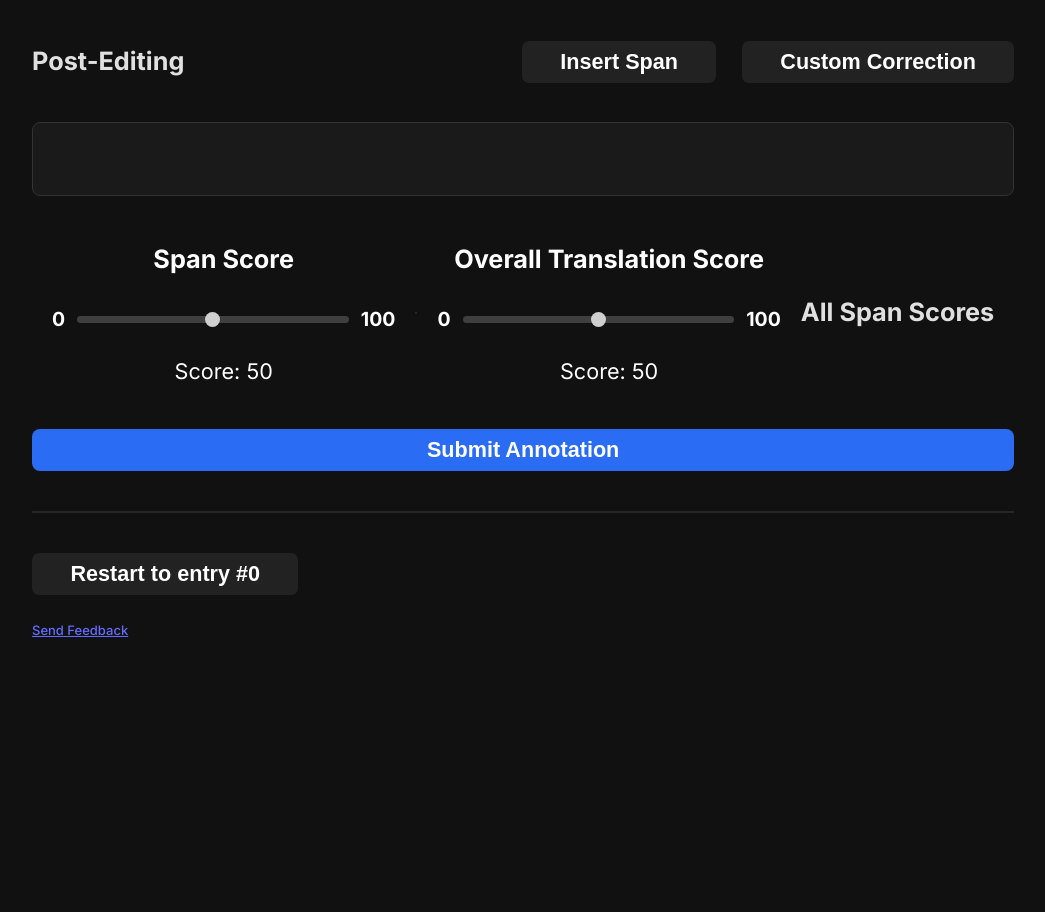
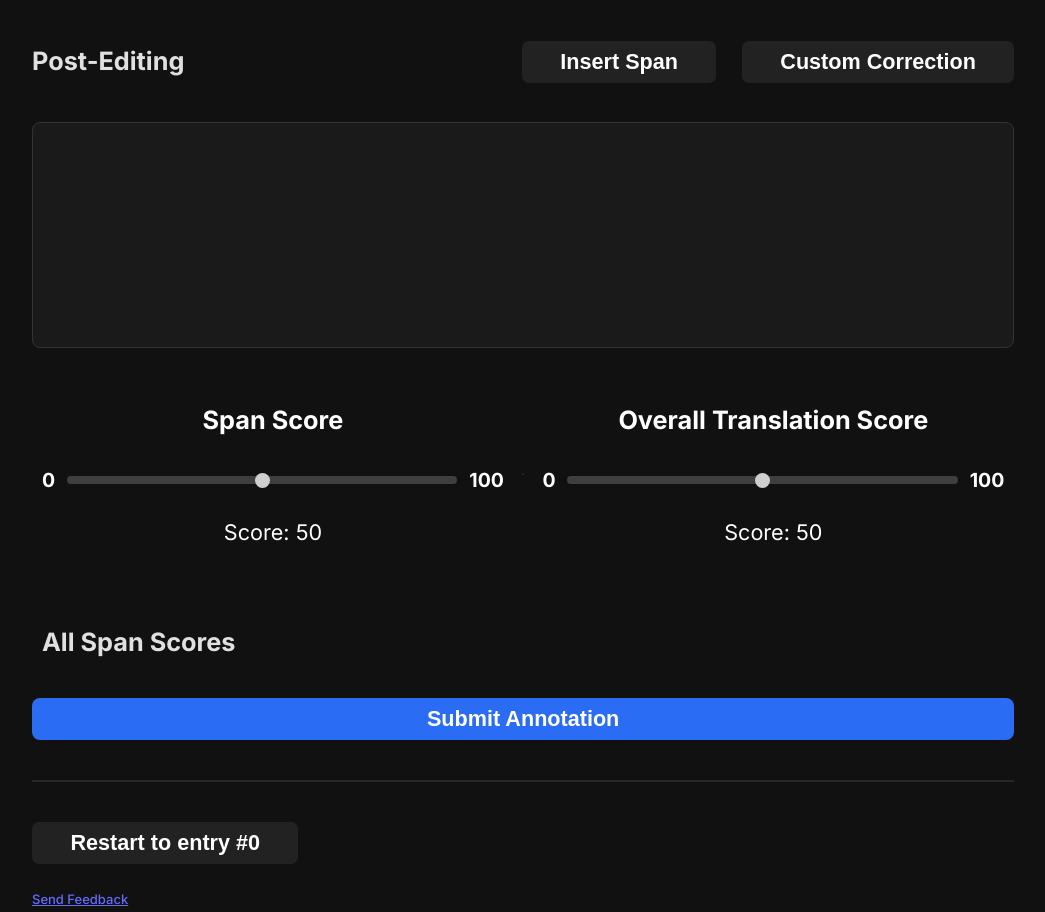
Before and after one commit to MekaelWasti/TranslationCorrect-V2, a React (Vite) app in the folder frontend/: page / in a window 1280 px wide. Shown: the part 980-1892 px from the top of the page, without its empty margins (96-1141 px from the left). Before the commit the page ends 1624 px from the top, so only its background shows below. Built offline with nearby package versions, Linux system fonts and the light colour scheme.

Commit message:
Added threading management

```diff
--- a/frontend/src/componentsStatic/App.tsx
+++ b/frontend/src/componentsStatic/App.tsx
@@ -105,8 +105,8 @@ const App: React.FC = () => {
     try {
       const response = await fetch(
         // "http://127.0.0.1:63030/submit_translation",
-        // "http://127.0.0.1:64000/submit_translation",
-        "https://43fb-99-232-136-159.ngrok-free.app/submit_translation", // Ngrok URL
+        "http://127.0.0.1:64000/submit_translation",
+        // "https://43fb-99-232-136-159.ngrok-free.app/submit_translation", // Ngrok URL
         {
           method: "POST",
           headers: {
@@ -148,8 +148,8 @@ const App: React.FC = () => {
       try {
         const response = await fetch(
           // "http://127.0.0.1:63030/fetch_error_spans",
-          // "http://127.0.0.1:64000/fetch_error_spans",
-          "https://43fb-99-232-136-159.ngrok-free.app/fetch_error_spans", // Ngrok URL
+          "http://127.0.0.1:64000/fetch_error_spans",
+          // "https://43fb-99-232-136-159.ngrok-free.app/fetch_error_spans", // Ngrok URL
           {
             method: "POST",
             headers: {
--- a/frontend/src/componentsStatic/postEdit/HighlightedText.tsx
+++ b/frontend/src/componentsStatic/postEdit/HighlightedText.tsx
@@ -303,7 +303,7 @@ const HighlightedText: React.FC<HighlightTextProps> = ({
           }}
         >
           <ul>
-            {Object.keys(colorMappings).map((errorType) => (
+            {Object.keys(colorMappings).map((errorType, index, array) => (
               <div className="dropdown-selection" key={errorType}>
                 <li
                   style={
@@ -315,7 +315,10 @@ const HighlightedText: React.FC<HighlightTextProps> = ({
                 >
                   <p>{errorType}</p>
                 </li>
-                <hr className="dropdown-divider" />
+                {/* Don't render the divider if it is the last item */}
+                {index < array.length - 1 && (
+                  <hr className="dropdown-divider" />
+                )}
               </div>
             ))}
           </ul>
--- a/frontend/src/componentsStatic/scoring/ScoringContainer.tsx
+++ b/frontend/src/componentsStatic/scoring/ScoringContainer.tsx
@@ -10,9 +10,11 @@ export const ScoringContainer: React.FC = () => {
   //   Return JSX
   return (
     <div className="scoring-section">
-      <SpanScoreSlider />
-      <div className="divider"></div>
-      <OverallScoreSlider />
+      <div className="sliders-row">
+        <SpanScoreSlider />
+        <div className="divider"></div>
+        <OverallScoreSlider />
+      </div>
       {/* Displaying All Span Scores */}
       <div className="span-scores-display">
         <h3>All Span Scores</h3>
--- a/frontend/src/index.css
+++ b/frontend/src/index.css
@@ -540,7 +540,7 @@ li {
 
 .dropdown-selection > li {
   padding: 0 0 0 0;
-  font-size: small;
+  font-size: large;
   padding: 0.8vh 1vw 0.8vh 1vw;
 }
 
@@ -653,6 +653,7 @@ li {
   flex-basis: 100%;
   font-size: 100%;
   width: 100%;
+  min-height: 25vh;
   /* height: 20vh; */
   background-color: #1a1a1a;
   border-radius: 8px;
@@ -660,7 +661,7 @@ li {
   font-family: Inter, system-ui, Avenir, Helvetica, Arial, sans-serif;
   resize: none;
   overflow: hidden;
-  padding: 4.5vh 1.5vw 4.5vh 1.5vw;
+  padding: 1.5vh 1.5vw 1.5vh 1.5vw;
   margin: 2vh 0vw 0vh 0vw;
 }
 
@@ -690,11 +691,12 @@ li {
 
 .scoring-section {
   display: flex;
-  justify-content: space-between;
-  align-items: center;
+  flex-direction: column;
+  /* justify-content: space-between; */
+  /* align-items: center; */
   flex-wrap: wrap;
-  gap: 20px;
-  padding: 20px;
+  gap: 10px;
+  padding: 10px;
 }
 
 .span-score-section,
@@ -705,7 +707,16 @@ li {
   color: #fff; /* Text color for contrast */
 }
 
+.sliders-row {
+  display: flex;
+  justify-content: space-between;
+  align-items: center;
+  flex-wrap: wrap;
+  gap: 10px;
+}
+
 .span-scores-display {
+  /* text-align: center; */
 }
 
 .slider-section {
@@ -740,7 +751,7 @@ li {
   -webkit-appearance: none; /* Override default CSS styles */
   appearance: none;
   width: 100%; /* Full-width */
-  height: 7px; /* Specified height */
+  height: 0.9vh; /* Specified height */
   background: rgb(75, 75, 75);
   /* background: linear-gradient( */
   /* to right, */
```
Also changed, not shown: 2 other files (tests, documents, lock files or other folders).
